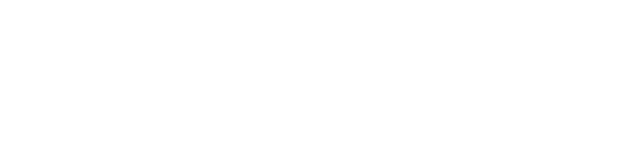
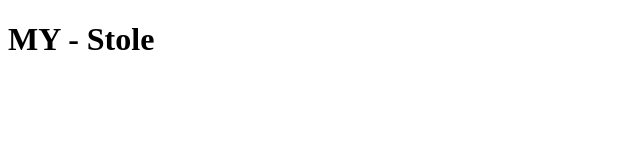
Before and after one commit to Pandora-xoB/New_project, a plain HTML site: page index.html in a window 1280 px wide. Shown: the whole page, without its empty margins (0-640 px from the left). Drawn offline with Linux system fonts and the light colour scheme.

Commit message:
version1 add main.css and change HTML

```diff
--- a/index.html
+++ b/index.html
@@ -8,6 +8,7 @@
 </head>
 
 <body>
+    <h1>MY - Stole </h1>
    <script src = "main.js"> </script>
 </body>
 </html>
```
Also changed, not shown: main.css (added), readme.txt (added).
